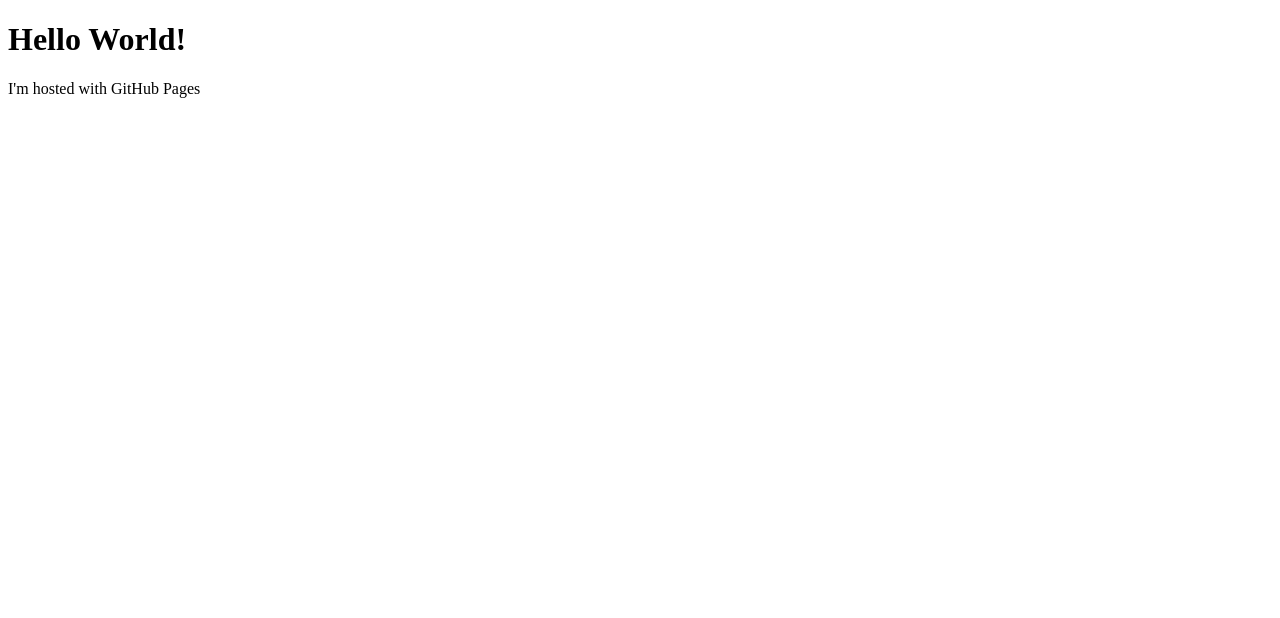
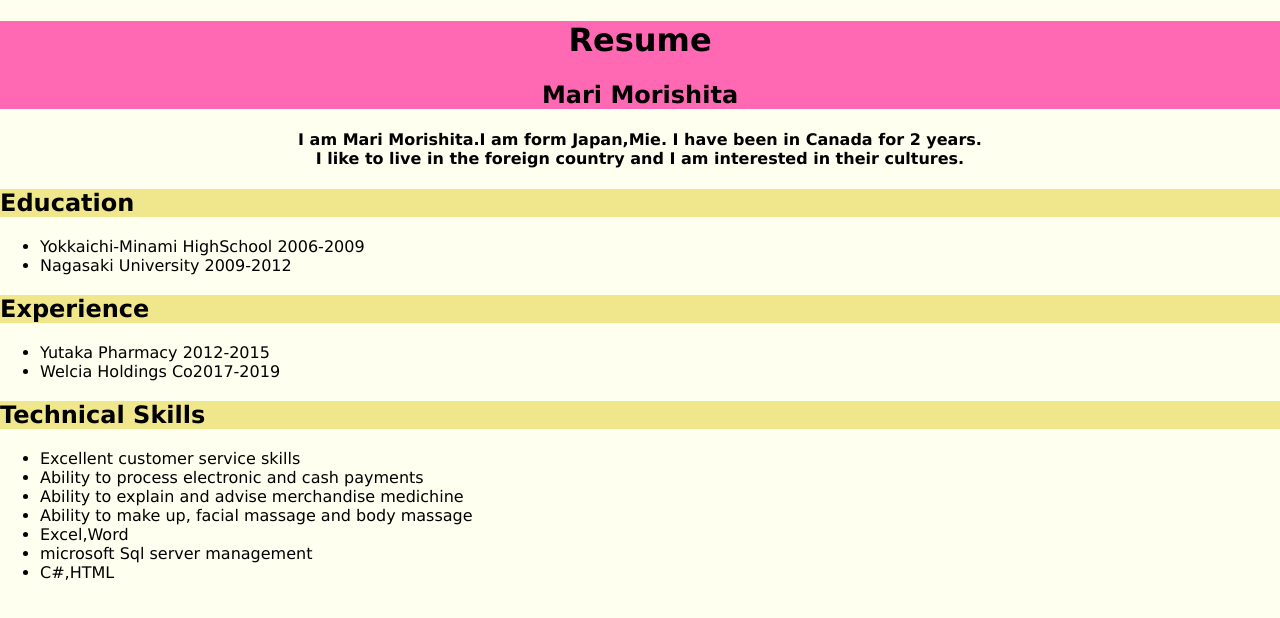
Before and after one commit to Mari1207/Mari1207.github.io, a plain HTML site: page index.html in a window 1280 px wide. Drawn offline with Linux system fonts and the light colour scheme.

Commit message:
Update index.html
second commit

```diff
--- a/index.html
+++ b/index.html
@@ -1,8 +1,83 @@
 <!DOCTYPE html>
-<htkl>
+<html>
+    <head>
+        <title>Resume  Mari Morishita</title>
+        <style>
+        .title{
+            background: hotpink;
+            margin: 0 auto;
+            text-align: center;
+
+            }
+            .Chapter{
+                background:khaki;
+            }
+            .About{
+                margin: 0 auto;
+            text-align: center;
+            }
+        </style>
+    </head>
     <body>
-        <h1>Hello World!</h1>
-        <p>I'm hosted with GitHub Pages</p>
+        <style>
+
+        body{
+            background: ivory;
+             font-family: Verdana,Verdana, Geneva, Tahoma, sans-serif;
+             width:100%;
+             height: 100%;
+             margin: 0 auto;
+
+             }
+        </style>
+        <header class="title">
+
+        <h1 >Resume</h1>
+        <h2 >Mari Morishita</h2>
+
+        </header>
+        <section class="About">
+                <h4>I am Mari Morishita.I am form Japan,Mie.
+                    I have been in Canada for 2 years.<div>
+                    I like to live in the foreign country and I am interested in their cultures.</div>
+                </h4>
+        </section>
+
+        <section>
+
+            <h2 class ="Chapter">Education</h2>
+
+        <ul>
+           <li>Yokkaichi-Minami HighSchool  2006-2009 </li>
+           <li>Nagasaki University    2009-2012</li>
+        </ul>
+        </section>
+
+        <section>
+                <h2 class="Chapter">Experience</h2>
+            <ul>
+                <li>Yutaka Pharmacy 2012-2015</li>
+                <li>Welcia Holdings Co2017-2019</li>
+            </ul>
+        </section>
+
+        <section>
+                <h2 class ="Chapter">Technical Skills</h2>
+                <ul>
+                    <li>Excellent customer service skills</li>
+                    <li>Ability to process electronic and cash payments</li>
+                    <li>Ability to explain and advise merchandise medichine </li>
+                    <li>Ability to make up, facial massage and body massage</li>
+                    <li>Excel,Word</li>
+                    <li>microsoft Sql server management</li>
+                    <li>C#,HTML</li>
+
+                </ul>
+        </section>
+        <footer>
+
+        </footer>
+
     </body>
 
 </html>
```
